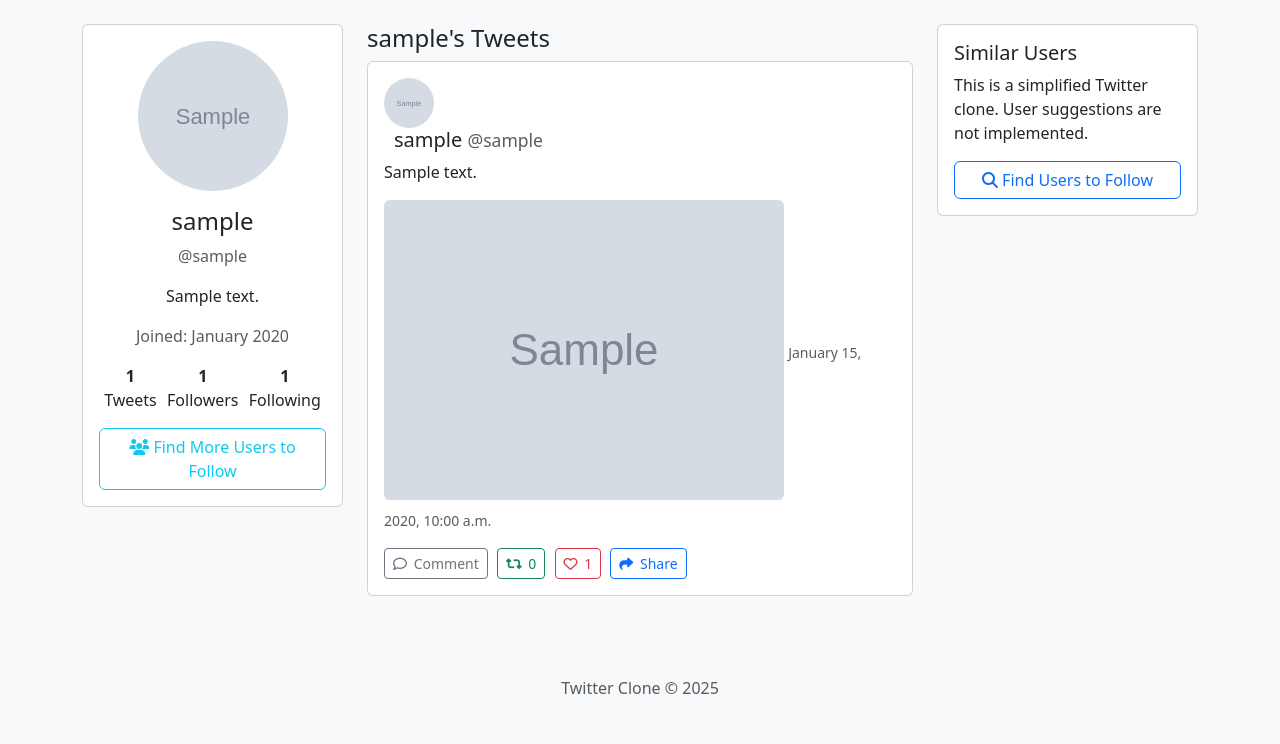
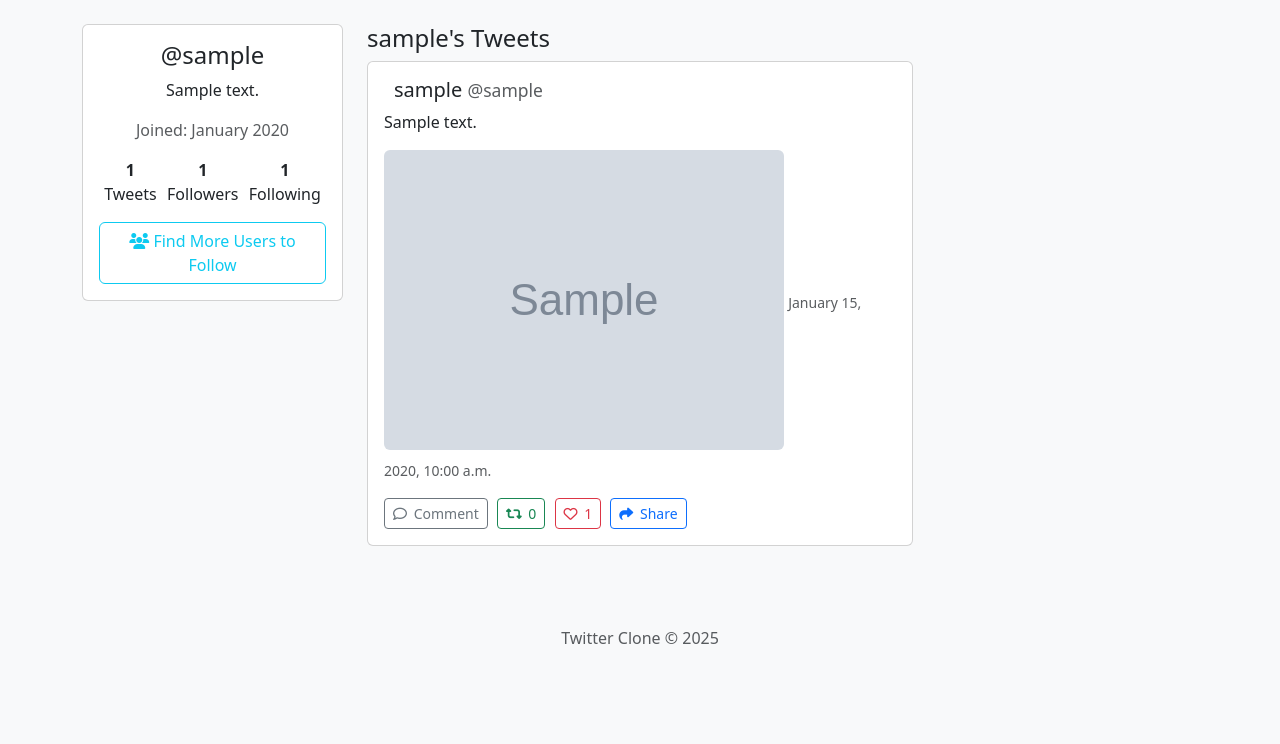
Before and after one commit to mitch104/twitter-clone, a Django app: a page that uses twitter_clone/templates/core/profile.html in a window 1280 px wide. Shown: the part 56-800 px from the top of the page. Run offline with Django 4.2, Linux system fonts and the light colour scheme; tables that the repository leaves empty hold one stand-in row (values such as "Sample post"); grey boxes marked "Sample" are stand-in pictures.

Commit message:
Remove profile picture

```diff
--- a/twitter_clone/core/forms.py
+++ b/twitter_clone/core/forms.py
@@ -24,7 +24,7 @@ class UserUpdateForm(forms.ModelForm):
 class ProfileUpdateForm(forms.ModelForm):
     class Meta:
         model = Profile
-        fields = ['bio', 'profile_picture']
+        fields = ['bio']
 
 
 class TweetForm(forms.ModelForm):
--- a/twitter_clone/core/models.py
+++ b/twitter_clone/core/models.py
@@ -7,7 +7,6 @@ from django.dispatch import receiver
 class Profile(models.Model):
     user = models.OneToOneField(User, on_delete=models.CASCADE)
     bio = models.TextField(max_length=500, blank=True)
-    profile_picture = models.ImageField(upload_to='profile_pics', blank=True, null=True)
     date_joined = models.DateTimeField(auto_now_add=True)
 
     def __str__(self):
--- a/twitter_clone/templates/core/profile.html
+++ b/twitter_clone/templates/core/profile.html
@@ -8,18 +8,11 @@
     <div class="col-md-3">
         <div class="card mb-4">
             <div class="card-body text-center">
-                {% if profile_user.profile.profile_picture %}
-                    <img src="{{ profile_user.profile.profile_picture.url }}" class="rounded-circle mb-3" width="150" height="150" alt="{{ profile_user.username }}">
-                {% else %}
-                    <img src="{% static 'img/default-profile.png' %}" class="rounded-circle mb-3" width="150" height="150" alt="{{ profile_user.username }}">
-                {% endif %}
-                <h4>{{ profile_user.username }}</h4>
-                <p class="text-muted">@{{ profile_user.username }}</p>
+                <h4>@{{ profile_user.username }}</h4>
                 {% if profile_user.profile.bio %}
                     <p>{{ profile_user.profile.bio }}</p>
                 {% endif %}
                 <p class="text-muted">Joined: {{ profile_user.profile.date_joined|date:"F Y" }}</p>
-
                 <div class="d-flex justify-content-around mb-3">
                     <div>
                         <strong>{{ profile_user.profile.get_tweets_count }}</strong>
@@ -72,17 +65,6 @@
             </div>
         {% endif %}
     </div>
-    <div class="col-md-3">
-        <div class="card">
-            <div class="card-body">
-                <h5 class="card-title">Similar Users</h5>
-                <p class="card-text">This is a simplified Twitter clone. User suggestions are not implemented.</p>
-                <a href="{% url 'users_list' %}" class="btn btn-outline-primary w-100">
-                    <i class="fas fa-search"></i> Find Users to Follow
-                </a>
-            </div>
-        </div>
-    </div>
 </div>
 {% endblock %}
 
--- a/twitter_clone/templates/core/tweet_card.html
+++ b/twitter_clone/templates/core/tweet_card.html
@@ -9,13 +9,6 @@
             </div>
             {% with original_tweet=tweet.parent %}
                 <div class="media mb-2">
-                    <a href="{% url 'profile' original_tweet.user.username %}">
-                        {% if original_tweet.user.profile.profile_picture %}
-                            <img src="{{ original_tweet.user.profile.profile_picture.url }}" class="rounded-circle mr-2" width="50" height="50" alt="{{ original_tweet.user.username }}">
-                        {% else %}
-                            <img src="{% static 'img/default-profile.png' %}" class="rounded-circle mr-2" width="50" height="50" alt="{{ original_tweet.user.username }}">
-                        {% endif %}
-                    </a>
                     <div class="media-body">
                         <h5 class="mt-0">
                             <a href="{% url 'profile' original_tweet.user.username %}" class="text-dark text-decoration-none">
@@ -33,13 +26,6 @@
             {% endwith %}
         {% else %}
             <div class="media mb-2">
-                <a href="{% url 'profile' tweet.user.username %}">
-                    {% if tweet.user.profile.profile_picture %}
-                        <img src="{{ tweet.user.profile.profile_picture.url }}" class="rounded-circle mr-2" width="50" height="50" alt="{{ tweet.user.username }}">
-                    {% else %}
-                        <img src="{% static 'img/default-profile.png' %}" class="rounded-circle mr-2" width="50" height="50" alt="{{ tweet.user.username }}">
-                    {% endif %}
-                </a>
                 <div class="media-body">
                     <h5 class="mt-0">
                         <a href="{% url 'profile' tweet.user.username %}" class="text-dark text-decoration-none">
```
Also changed, not shown: twitter_clone/templates/core/explore.html (+0 -8 lines), twitter_clone/templates/core/home.html (+0 -12 lines), twitter_clone/templates/core/tweet_detail.html (+0 -14 lines), twitter_clone/templates/core/users_list.html (+1 -9 lines), twitter_clone/core/migrations/0002_remove_profile_profile_picture.py (added).
